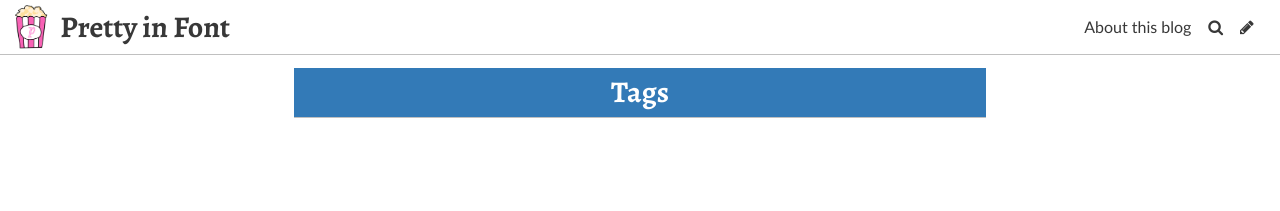
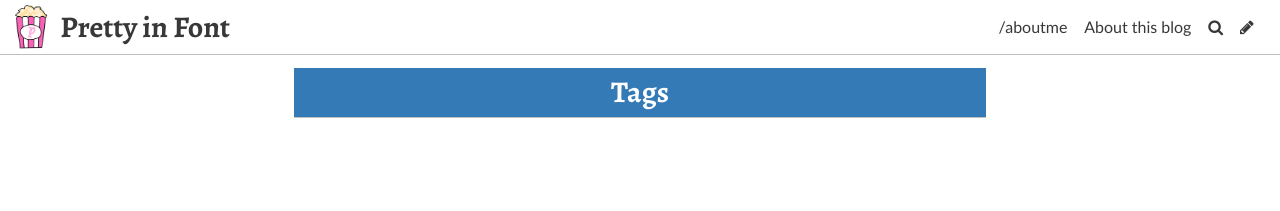
Before and after one commit to martinacurrenti/prettyinfont, a Jekyll site: the page built from pages/tags.md, in a window 1280 px wide. Shown: the top 211 px of the page. Built offline with Jekyll 4.4.1, drawn with Linux system fonts in a browser that asks for light colours; some web fonts are replaced.

Commit message:
Update Settings “general”

```diff
--- a/_data/settings.yml
+++ b/_data/settings.yml
@@ -9,4 +9,7 @@
 gridlayout: false
 fixednavbar: true
 upzoom: false
-items: []
+items:
+  - name: /aboutme
+    tab: true
+    siteurl: .
```
